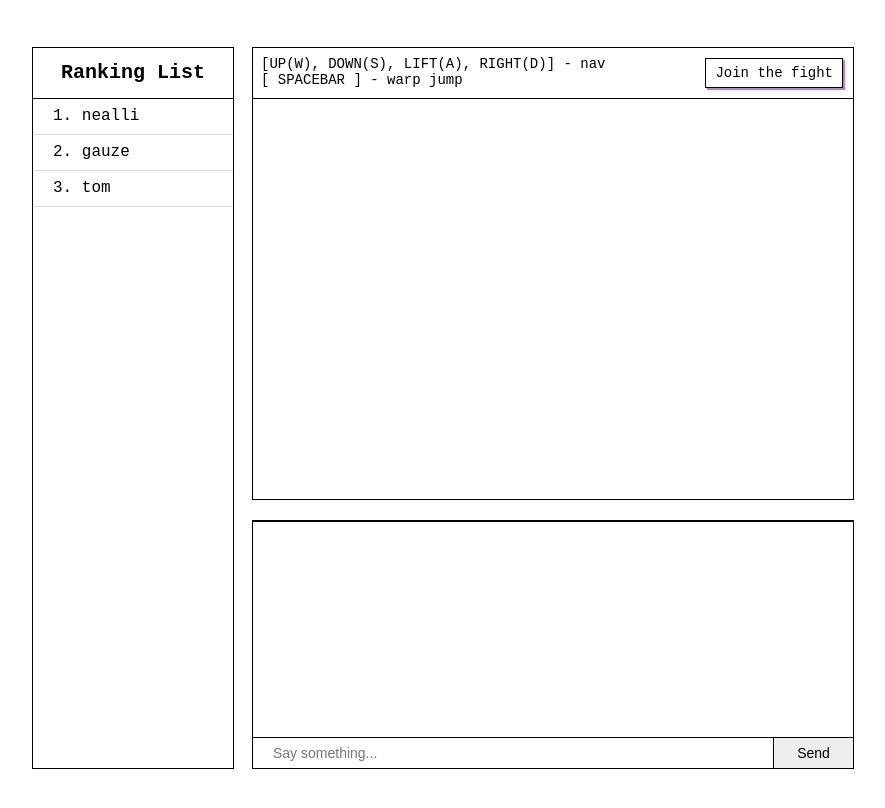
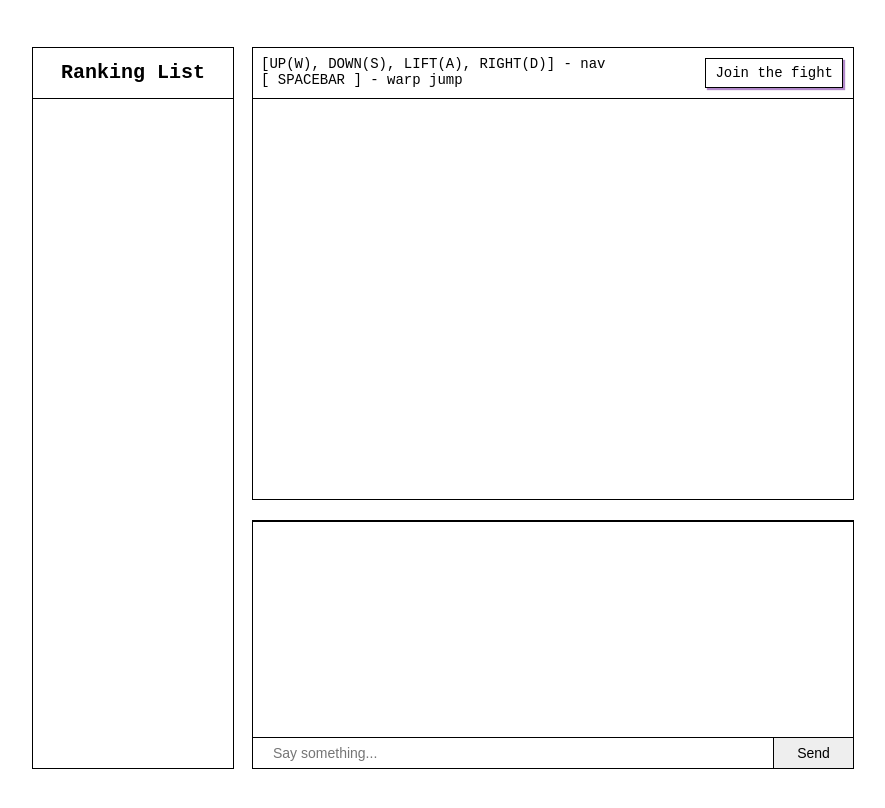
Before and after one commit to littleGauze/gluttonous-snake, a website built with webpack: page build/index.html in a window 1280 px wide. Shown: the whole page, without its empty margins (183-1068 px from the left). Built offline with nearby package versions, Linux system fonts and the light colour scheme.

Commit message:
rebuild production bundle

```diff
--- a/build/index.html
+++ b/build/index.html
@@ -19,11 +19,7 @@
   <div class="main">
     <aside>
       <header>Ranking List</header>
-      <ul>
-        <li>1. nealli</li>
-        <li>2. gauze</li>
-        <li>3. tom</li>
-      </ul>
+      <ul id="ranking-ul"></ul>
     </aside>
     <section class="playground">
       <div class="panel">
```
Also changed, not shown: 1 other file.
